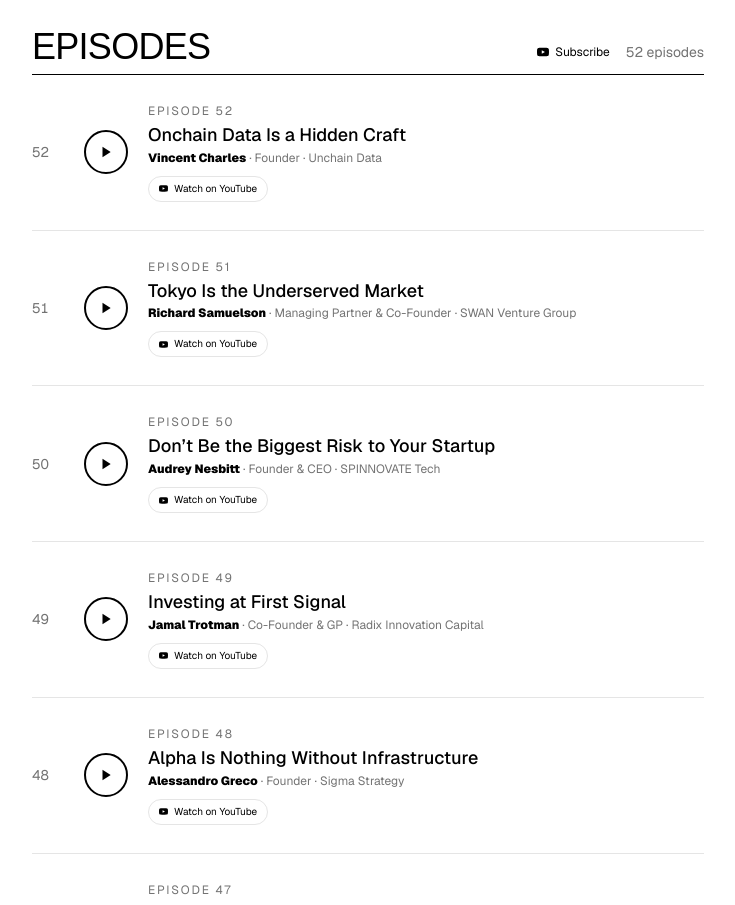
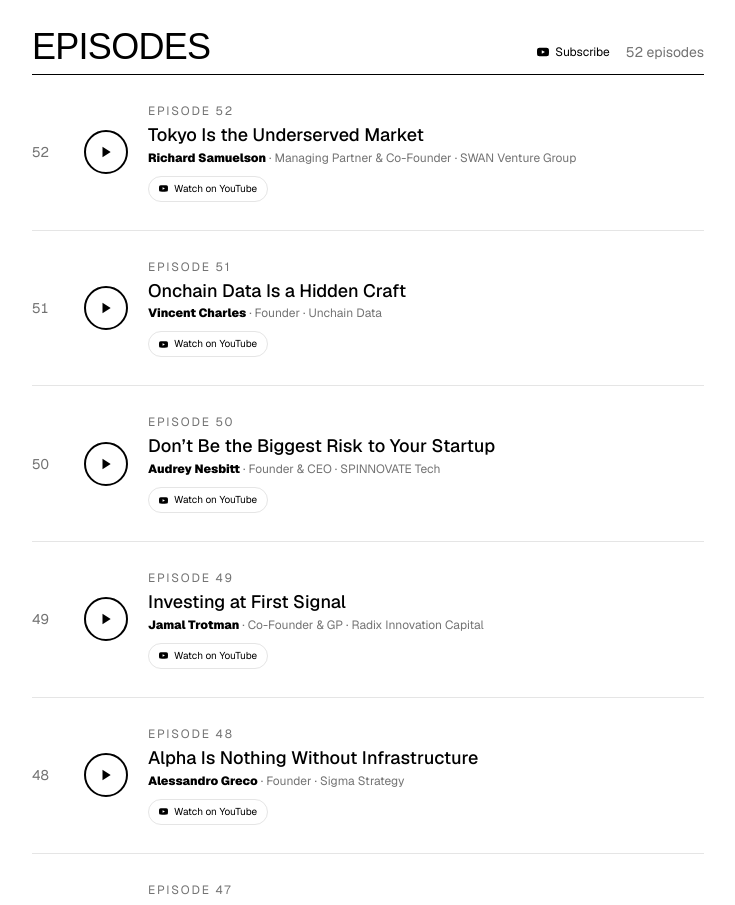
Before and after one commit to SacredProtocol/superlative-podcast, a Next.js app: page / in a window 1280 px wide. Shown: the part 900-1805 px from the top of the page, without its empty margins (272-1007 px from the left). Built offline with nearby package versions, Linux system fonts and the light colour scheme; a web font is replaced by a local one.

Commit message:
fix: swap Episode 51 and 52 numbers (Vincent Charles is 51, Richard Samuelson is 52)
The two were numbered the wrong way round when added; Notion is corrected to match.

Co-Authored-By: Claude Opus 5 (1M context) <noreply@anthropic.com>

```diff
--- a/src/config.ts
+++ b/src/config.ts
@@ -24,21 +24,21 @@ export const siteConfig = {
   episodes: [
     {
       title: "Episode 52",
+      episodeTitle: "Tokyo Is the Underserved Market",
+      guest: "Richard Samuelson",
+      guestTitle: "Managing Partner & Co-Founder",
+      guestCompany: "SWAN Venture Group",
+      guestWebsite: "https://swanvg.com",
+      youtubeUrl: "https://www.youtube.com/live/oOGGQyawfYU",
+    },
+    {
+      title: "Episode 51",
       episodeTitle: "Onchain Data Is a Hidden Craft",
       guest: "Vincent Charles",
       guestTitle: "Founder",
       guestCompany: "Unchain Data",
       guestWebsite: "https://unchaindata.xyz",
       youtubeUrl: "https://www.youtube.com/live/jecEZXwvPHM",
-    },
-    {
-      title: "Episode 51",
-      episodeTitle: "Tokyo Is the Underserved Market",
-      guest: "Richard Samuelson",
-      guestTitle: "Managing Partner & Co-Founder",
-      guestCompany: "SWAN Venture Group",
-      guestWebsite: "https://swanvg.com",
-      youtubeUrl: "https://www.youtube.com/live/oOGGQyawfYU",
     },
     {
       title: "Episode 50",
```
